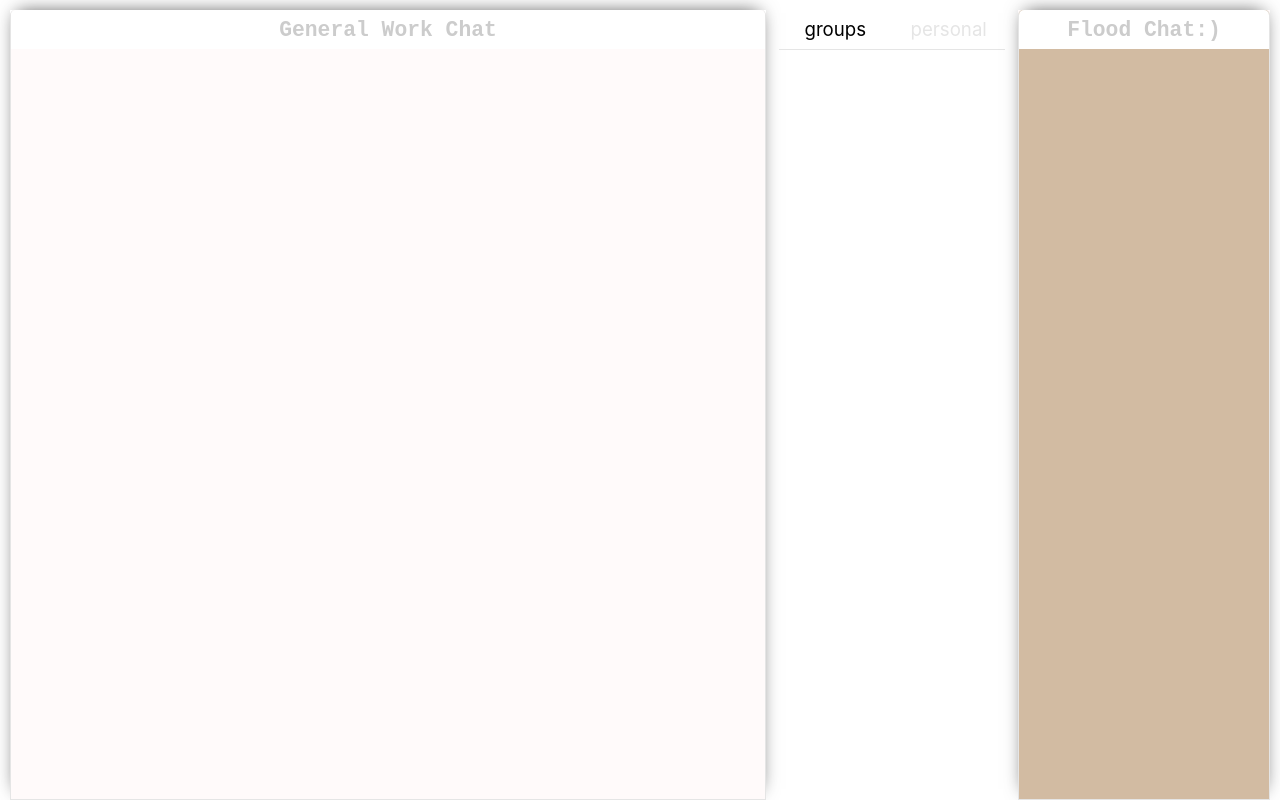
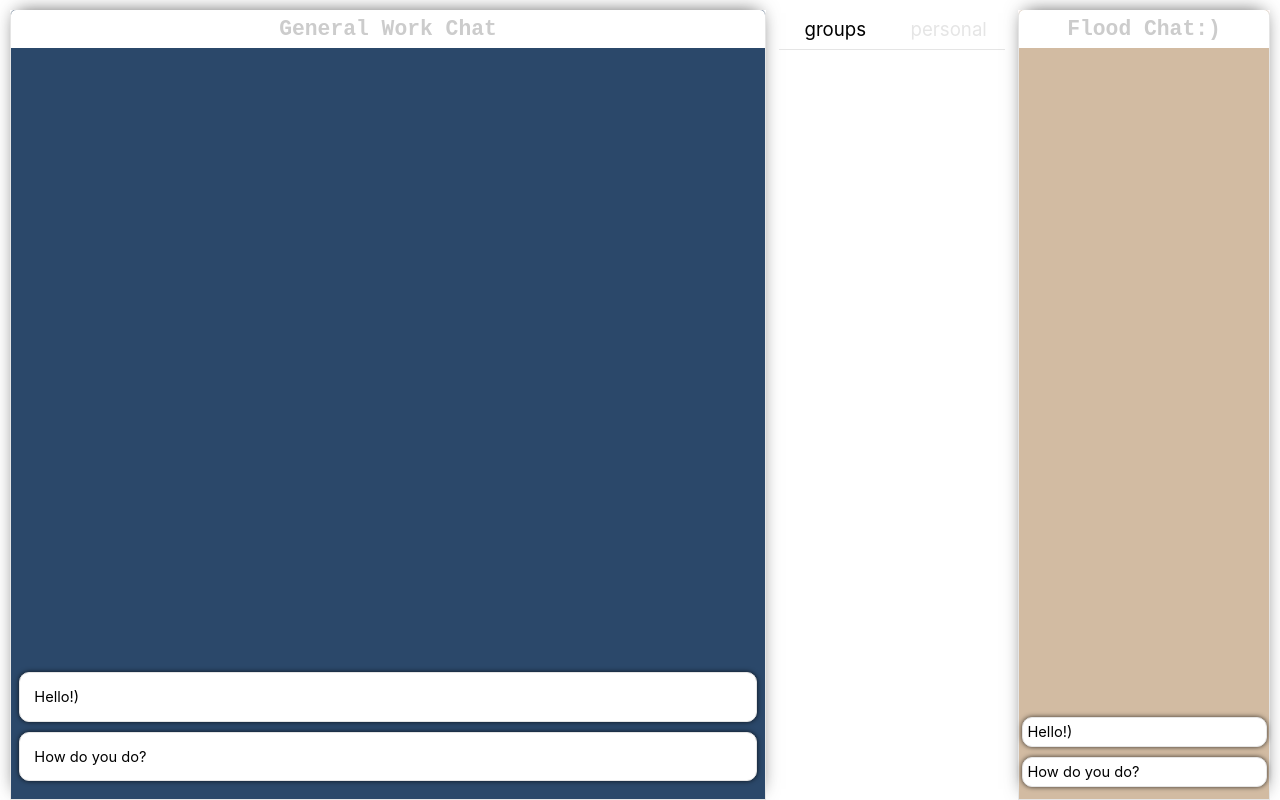
Before and after one commit to ggpo1/totsystems-test-task, a React (Create React App) app: page / in a window 1280 px wide. Built offline with nearby package versions, Linux system fonts and the light colour scheme.

Commit message:
messages

```diff
--- a/src/App.tsx
+++ b/src/App.tsx
@@ -8,7 +8,7 @@ function App() {
   return (
     <div className="App">
       <div className={'required-chat-wrapper'}>
-        <ChatFlow source={RequiredChatData} bgColor={'snow'} />
+        <ChatFlow source={RequiredChatData} bgColor={'#2b486a'} />
       </div>
       <div className={'app-mb-wrapper'}>
         <MessagesBar />
--- a/src/components/ChatFlow.tsx
+++ b/src/components/ChatFlow.tsx
@@ -1,7 +1,8 @@
-import React, { Component } from 'react';
+import React, { Component, useState } from 'react';
 import IChat from './../models/IChat';
 
 import '../styles/ChatFlow.css';
+import IMessage from './../models/IMessage';
 
 interface IChatFlowProps {
     source: IChat,
@@ -26,6 +27,7 @@ class ChatFlow extends Component<IChatFlowProps, IChatFlowState> {
         return (
             <div style={{ background: bgColor }} className={'chat-flow-wrapper'}>
                 <ChatFlowTitle title={source.title} />
+                <ChatFlowMessages messages={source.messages} />
             </div>
         );
     }
@@ -43,4 +45,23 @@ function ChatFlowTitle(props: IChatFlowTitleProps) {
     );
 }
 
+interface IChatFlowMessagesProps {
+    messages: Array<IMessage>
+}
+
+function ChatFlowMessages(props: IChatFlowMessagesProps) {
+    const [messages] = useState<Array<IMessage>>(props.messages);
+
+    let messageBlocks: Array<JSX.Element> = [];
+    messages.forEach(el => messageBlocks.push(
+        <div key={el.key} className={'chat-message'}>{el.message}</div>
+    ));
+
+    return (
+        <div className={'chat-flow-messages-wrapper'}>
+            {messageBlocks}
+        </div>
+    );
+}
+
 export default ChatFlow;
--- a/src/data/ChatFlowsData.ts
+++ b/src/data/ChatFlowsData.ts
@@ -4,12 +4,34 @@ export const RequiredChatData: IChat = {
     key: 'required_work_chat',
     title: 'General Work Chat',
     members: [],
-    messages: []
+    messages: [
+        {
+            key: 'message_0',
+            userKey: 'user_0',
+            message: 'Hello!)'
+        },
+        {
+            key: 'message_0',
+            userKey: 'user_0',
+            message: 'How do you do?'
+        },
+    ]
 };
 
 export const FloodChatData: IChat = {
     key: 'flood_chat',
     title: 'Flood Chat:)',
     members: [],
-    messages: []
+    messages: [
+        {
+            key: 'message_0',
+            userKey: 'user_0',
+            message: 'Hello!)'
+        },
+        {
+            key: 'message_0',
+            userKey: 'user_0',
+            message: 'How do you do?'
+        },
+    ]
 };
--- a/src/models/IMessage.ts
+++ b/src/models/IMessage.ts
@@ -2,7 +2,6 @@
 interface IMessage {
     key: string,
     userKey: string,
-    chaKey: string,
     message: string
 }
 
--- a/src/styles/ChatFlow.css
+++ b/src/styles/ChatFlow.css
@@ -27,3 +27,29 @@
     -moz-box-shadow: 0px 18px 8px -14px rgba(0, 0, 0, 0.27);
     box-shadow: 0px 18px 8px -14px rgba(0, 0, 0, 0.27); */
 }
+
+.chat-flow-messages-wrapper {
+    display: flex;
+    flex-direction: column;
+    justify-content: flex-end;
+    width: 100%;
+    padding: 1%;
+    background-color: transparent;
+
+}
+
+.chat-message {
+    display: flex;
+    /* width: 40%; */
+    width: auto;
+    padding: 2%;
+    border-radius: 10px;
+    height: auto;
+    font-size: 11pt;
+    margin-bottom: 10px;
+    background: white;
+    -webkit-box-shadow: 0px 0px 5px 0px rgba(0, 0, 0, 0.75);
+    -moz-box-shadow: 0px 0px 5px 0px rgba(0, 0, 0, 0.75);
+    box-shadow: 0px 0px 5px 0px rgba(0, 0, 0, 0.75);
+    border: 1px solid #e5e5e5;
+}
```
